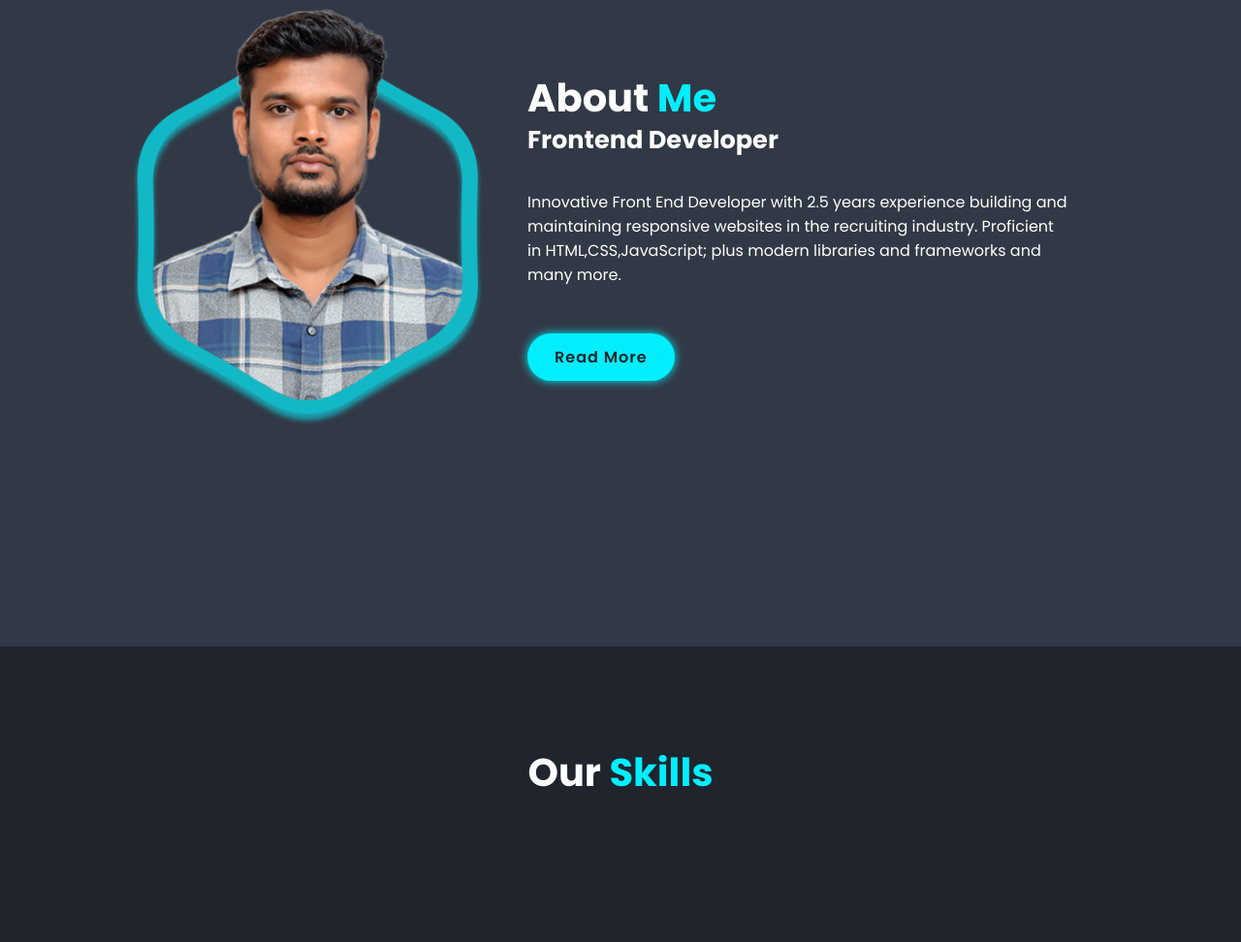
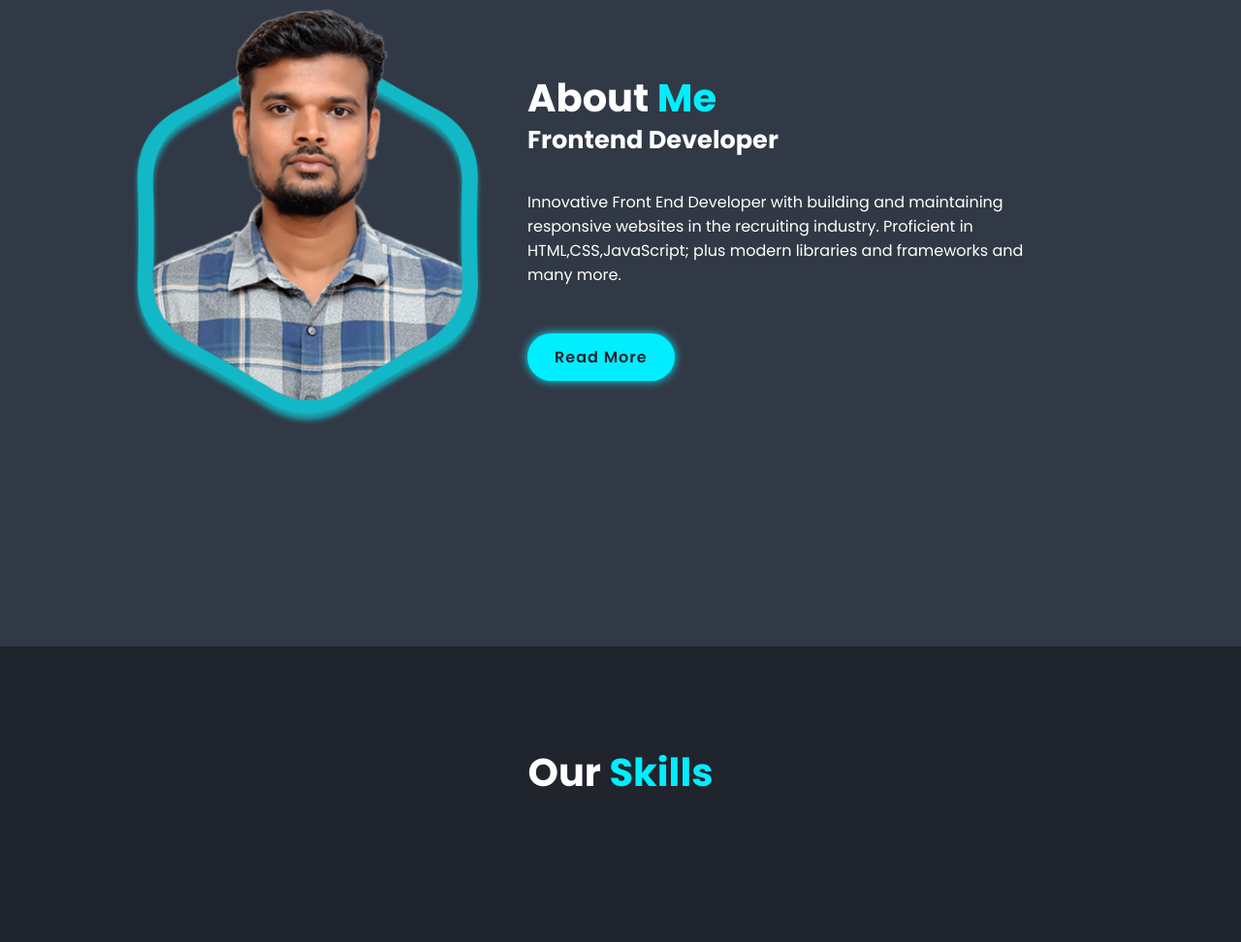
Before and after one commit to vikneshwaranvikey/Portfolio-web, a plain HTML site: page index.html in a window 1280 px wide. Shown: the part 1124-2096 px from the top of the page at 97% size. Drawn offline with nearby package versions, Linux system fonts and the light colour scheme.

Commit message:
changes index

```diff
--- a/index.html
+++ b/index.html
@@ -60,9 +60,9 @@
         <h2 class="heading">About <span>Me</span></h2>
         <h3>Frontend Developer</h3>
         <p>
-          Innovative Front End Developer with 2.5 years experience building and
-          maintaining responsive websites in the recruiting industry. Proficient
-          in HTML,CSS,JavaScript; plus modern libraries and frameworks and many
+          Innovative Front End Developer with building and maintaining
+          responsive websites in the recruiting industry. Proficient in
+          HTML,CSS,JavaScript; plus modern libraries and frameworks and many
           more.
         </p>
         <a href="#" class="btn">Read More</a>
```
